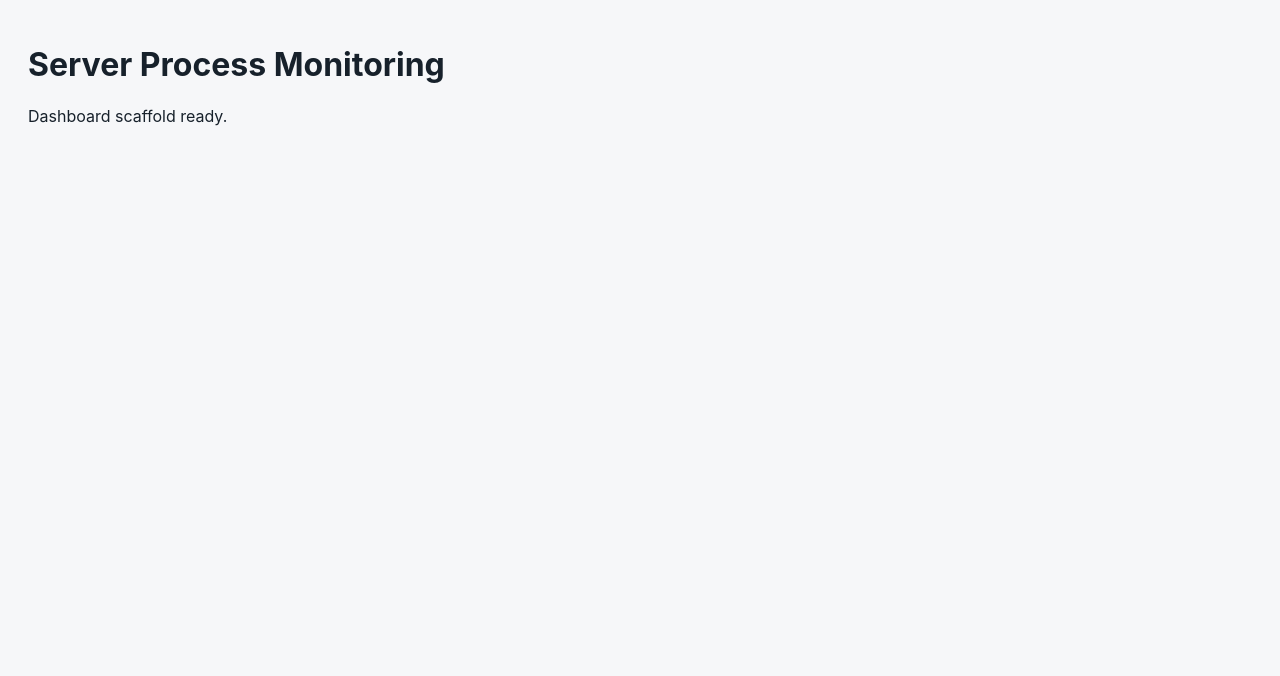
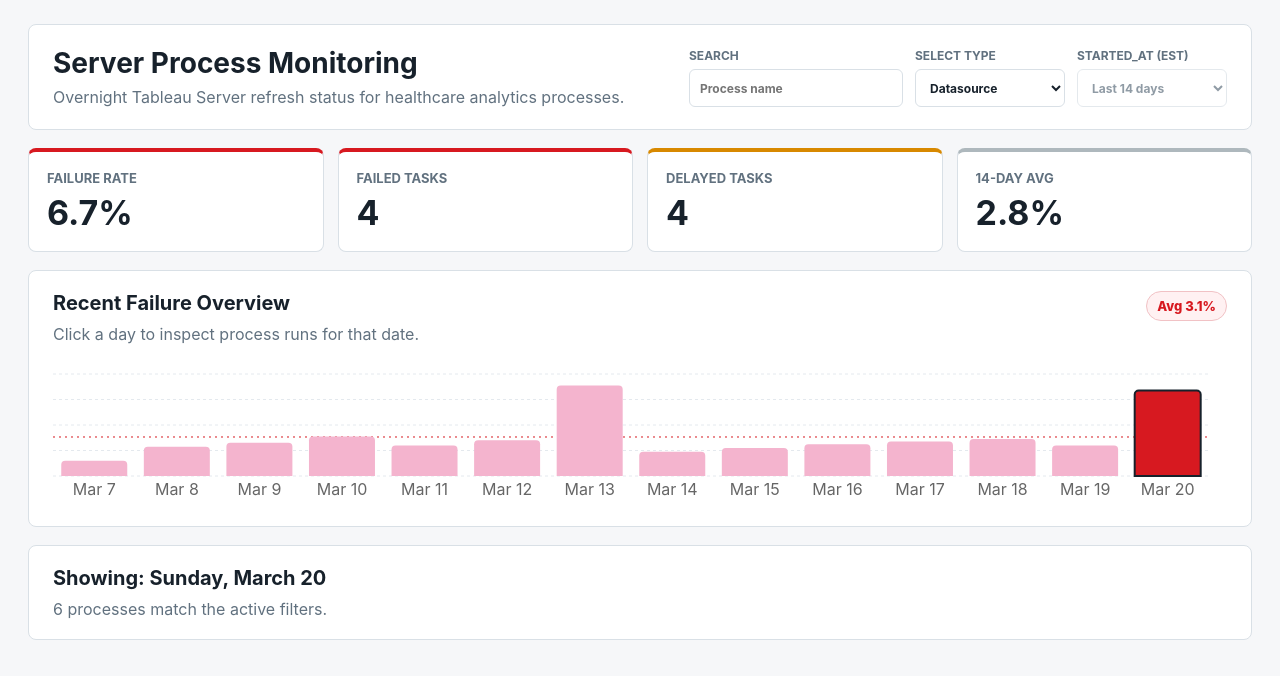
Before and after one commit to nguyenlamnghia/Data_Visualization_Server_Process_Monitoring, a React (Vite) app: page / in a window 1280 px wide. Shown: the top 676 px of the page. Built offline with nearby package versions, Linux system fonts and the light colour scheme.

Commit message:
feat: add dashboard header kpis and overview

```diff
--- a/src/App.tsx
+++ b/src/App.tsx
@@ -1,8 +1,64 @@
+import { useMemo, useState } from 'react';
+import { DashboardHeader } from './components/DashboardHeader';
+import { FailureOverview } from './components/FailureOverview';
+import { KpiStrip } from './components/KpiStrip';
+import { DEFAULT_DATE, dailySummaries, processRuns } from './data/mockServerData';
+import {
+  calculateAverageFailureRate,
+  filterProcessRuns,
+  getDailyKpis,
+  getRunsForDate,
+} from './lib/dashboardMetrics';
+import type { ProcessFilter } from './types';
+
+const dateFormatter = new Intl.DateTimeFormat('en-US', {
+  timeZone: 'UTC',
+  weekday: 'long',
+  month: 'long',
+  day: 'numeric',
+});
+
 export default function App() {
+  const [selectedDate, setSelectedDate] = useState(DEFAULT_DATE);
+  const [search, setSearch] = useState('');
+  const [typeFilter, setTypeFilter] = useState<ProcessFilter>('Datasource');
+
+  const selectedRuns = useMemo(() => getRunsForDate(processRuns, selectedDate), [selectedDate]);
+  const visibleRuns = useMemo(
+    () =>
+      filterProcessRuns(processRuns, {
+        date: selectedDate,
+        type: typeFilter,
+        search,
+      }),
+    [search, selectedDate, typeFilter],
+  );
+  const kpis = useMemo(
+    () => getDailyKpis(selectedRuns, dailySummaries, selectedDate),
+    [selectedDate, selectedRuns],
+  );
+  const averageFailureRate = useMemo(() => calculateAverageFailureRate(dailySummaries), []);
+  const selectedDateLabel = dateFormatter.format(new Date(`${selectedDate}T00:00:00Z`));
+
   return (
     <main className="app-shell">
-      <h1>Server Process Monitoring</h1>
-      <p>Dashboard scaffold ready.</p>
+      <DashboardHeader
+        search={search}
+        typeFilter={typeFilter}
+        onSearchChange={setSearch}
+        onTypeFilterChange={setTypeFilter}
+      />
+      <KpiStrip kpis={kpis} />
+      <FailureOverview
+        summaries={dailySummaries}
+        selectedDate={selectedDate}
+        averageFailureRate={averageFailureRate}
+        onSelectDate={setSelectedDate}
+      />
+      <section className="timeline-placeholder">
+        <h2>Showing: {selectedDateLabel}</h2>
+        <p>{visibleRuns.length} processes match the active filters.</p>
+      </section>
     </main>
   );
 }
--- /dev/null
+++ b/src/components/DashboardHeader.tsx
@@ -0,0 +1,51 @@
+import type { ProcessFilter } from '../types';
+
+interface DashboardHeaderProps {
+  search: string;
+  typeFilter: ProcessFilter;
+  onSearchChange: (value: string) => void;
+  onTypeFilterChange: (value: ProcessFilter) => void;
+}
+
+export function DashboardHeader({
+  search,
+  typeFilter,
+  onSearchChange,
+  onTypeFilterChange,
+}: DashboardHeaderProps) {
+  return (
+    <header className="dashboard-header">
+      <div>
+        <h1>Server Process Monitoring</h1>
+        <p>Overnight Tableau Server refresh status for healthcare analytics processes.</p>
+      </div>
+      <div className="dashboard-controls" aria-label="Dashboard controls">
+        <label>
+          Search
+          <input
+            value={search}
+            onChange={(event) => onSearchChange(event.target.value)}
+            placeholder="Process name"
+          />
+        </label>
+        <label>
+          Select Type
+          <select
+            value={typeFilter}
+            onChange={(event) => onTypeFilterChange(event.target.value as ProcessFilter)}
+          >
+            <option value="Datasource">Datasource</option>
+            <option value="Workbook">Workbook</option>
+            <option value="All">All</option>
+          </select>
+        </label>
+        <label>
+          started_at (EST)
+          <select value="Last 14 days" disabled>
+            <option>Last 14 days</option>
+          </select>
+        </label>
+      </div>
+    </header>
+  );
+}
--- /dev/null
+++ b/src/components/FailureOverview.tsx
@@ -0,0 +1,73 @@
+import {
+  Bar,
+  BarChart,
+  CartesianGrid,
+  Cell,
+  ReferenceLine,
+  ResponsiveContainer,
+  Tooltip,
+  XAxis,
+  YAxis,
+} from 'recharts';
+import type { DailyFailureSummary } from '../types';
+
+interface FailureOverviewProps {
+  summaries: DailyFailureSummary[];
+  selectedDate: string;
+  averageFailureRate: number;
+  onSelectDate: (date: string) => void;
+}
+
+type FailureBarClickData = {
+  date?: string;
+  payload?: DailyFailureSummary;
+};
+
+export function FailureOverview({
+  summaries,
+  selectedDate,
+  averageFailureRate,
+  onSelectDate,
+}: FailureOverviewProps) {
+  const handleBarClick = (data: unknown) => {
+    const clickedData = data as FailureBarClickData;
+    const date = clickedData.date ?? clickedData.payload?.date;
+    if (date) {
+      onSelectDate(date);
+    }
+  };
+
+  return (
+    <section className="overview-section" aria-label="14-day failure overview">
+      <div className="section-heading">
+        <div>
+          <h2>Recent Failure Overview</h2>
+          <p>Click a day to inspect process runs for that date.</p>
+        </div>
+        <span className="baseline-label">Avg {averageFailureRate.toFixed(1)}%</span>
+      </div>
+      <div className="overview-chart">
+        <ResponsiveContainer width="100%" height={150}>
+          <BarChart data={summaries} margin={{ top: 18, right: 18, bottom: 0, left: 0 }}>
+            <CartesianGrid strokeDasharray="3 3" vertical={false} stroke="#e4e9ee" />
+            <XAxis dataKey="label" tickLine={false} axisLine={false} />
+            <YAxis hide domain={[0, 8]} />
+            <Tooltip formatter={(value) => [`${value}%`, 'Failure rate']} />
+            <ReferenceLine y={averageFailureRate} stroke="#d71920" strokeDasharray="2 4" />
+            <Bar dataKey="failureRate" radius={[4, 4, 0, 0]} onClick={handleBarClick}>
+              {summaries.map((entry) => (
+                <Cell
+                  key={entry.date}
+                  fill={entry.date === selectedDate ? '#d71920' : '#f4b4ce'}
+                  stroke={entry.date === selectedDate ? '#17212b' : 'transparent'}
+                  strokeWidth={entry.date === selectedDate ? 2 : 0}
+                  cursor="pointer"
+                />
+              ))}
+            </Bar>
+          </BarChart>
+        </ResponsiveContainer>
+      </div>
+    </section>
+  );
+}
--- /dev/null
+++ b/src/components/KpiStrip.tsx
@@ -0,0 +1,25 @@
+import type { DailyKpis } from '../lib/dashboardMetrics';
+
+interface KpiStripProps {
+  kpis: DailyKpis;
+}
+
+export function KpiStrip({ kpis }: KpiStripProps) {
+  const cards = [
+    { label: 'Failure Rate', value: `${kpis.failureRate.toFixed(1)}%`, tone: 'danger' },
+    { label: 'Failed Tasks', value: String(kpis.failedTasks), tone: 'danger' },
+    { label: 'Delayed Tasks', value: String(kpis.delayedTasks), tone: 'warning' },
+    { label: '14-Day Avg', value: `${kpis.baselineFailureRate.toFixed(1)}%`, tone: 'neutral' },
+  ];
+
+  return (
+    <section className="kpi-strip" aria-label="Selected day key metrics">
+      {cards.map((card) => (
+        <article className={`kpi-card ${card.tone}`} key={card.label}>
+          <span>{card.label}</span>
+          <strong>{card.value}</strong>
+        </article>
+      ))}
+    </section>
+  );
+}
--- a/src/styles.css
+++ b/src/styles.css
@@ -34,4 +34,148 @@ select {
 .app-shell {
   min-height: 100vh;
   padding: 24px 28px 32px;
+  display: flex;
+  flex-direction: column;
+  gap: 18px;
 }
+
+.dashboard-header {
+  align-items: end;
+  background: var(--panel);
+  border: 1px solid var(--line);
+  border-radius: 8px;
+  display: flex;
+  gap: 24px;
+  justify-content: space-between;
+  padding: 22px 24px;
+}
+
+.dashboard-header h1,
+.section-heading h2,
+.timeline-placeholder h2 {
+  margin: 0;
+}
+
+.dashboard-header h1 {
+  font-size: 28px;
+  line-height: 1.15;
+}
+
+.dashboard-header p,
+.section-heading p,
+.timeline-placeholder p {
+  color: var(--muted);
+  margin: 8px 0 0;
+}
+
+.dashboard-controls {
+  align-items: end;
+  display: flex;
+  gap: 12px;
+}
+
+.dashboard-controls label {
+  color: var(--muted);
+  display: flex;
+  flex-direction: column;
+  font-size: 12px;
+  font-weight: 700;
+  gap: 6px;
+  text-transform: uppercase;
+}
+
+.dashboard-controls input,
+.dashboard-controls select {
+  background: #ffffff;
+  border: 1px solid var(--line);
+  border-radius: 6px;
+  color: var(--ink);
+  min-height: 38px;
+  min-width: 150px;
+  padding: 8px 10px;
+  text-transform: none;
+}
+
+.dashboard-controls select:disabled {
+  color: var(--muted);
+  cursor: not-allowed;
+}
+
+.kpi-strip {
+  display: grid;
+  gap: 14px;
+  grid-template-columns: repeat(4, minmax(0, 1fr));
+}
+
+.kpi-card {
+  background: var(--panel);
+  border: 1px solid var(--line);
+  border-radius: 8px;
+  min-height: 104px;
+  padding: 18px;
+}
+
+.kpi-card span {
+  color: var(--muted);
+  display: block;
+  font-size: 13px;
+  font-weight: 700;
+  margin-bottom: 10px;
+  text-transform: uppercase;
+}
+
+.kpi-card strong {
+  color: var(--ink);
+  display: block;
+  font-size: 34px;
+  line-height: 1;
+}
+
+.kpi-card.danger {
+  border-top: 4px solid var(--danger);
+}
+
+.kpi-card.warning {
+  border-top: 4px solid #d88900;
+}
+
+.kpi-card.neutral {
+  border-top: 4px solid var(--success);
+}
+
+.overview-section,
+.timeline-placeholder {
+  background: var(--panel);
+  border: 1px solid var(--line);
+  border-radius: 8px;
+  padding: 20px 24px;
+}
+
+.section-heading {
+  align-items: start;
+  display: flex;
+  justify-content: space-between;
+  gap: 18px;
+  margin-bottom: 12px;
+}
+
+.section-heading h2,
+.timeline-placeholder h2 {
+  font-size: 20px;
+  line-height: 1.25;
+}
+
+.baseline-label {
+  background: #fff1f2;
+  border: 1px solid #f1c2c5;
+  border-radius: 999px;
+  color: var(--danger);
+  font-size: 13px;
+  font-weight: 800;
+  padding: 6px 10px;
+  white-space: nowrap;
+}
+
+.overview-chart {
+  height: 150px;
+}
```
Also changed, not shown: 1 other file (tests, documents, lock files or other folders).
